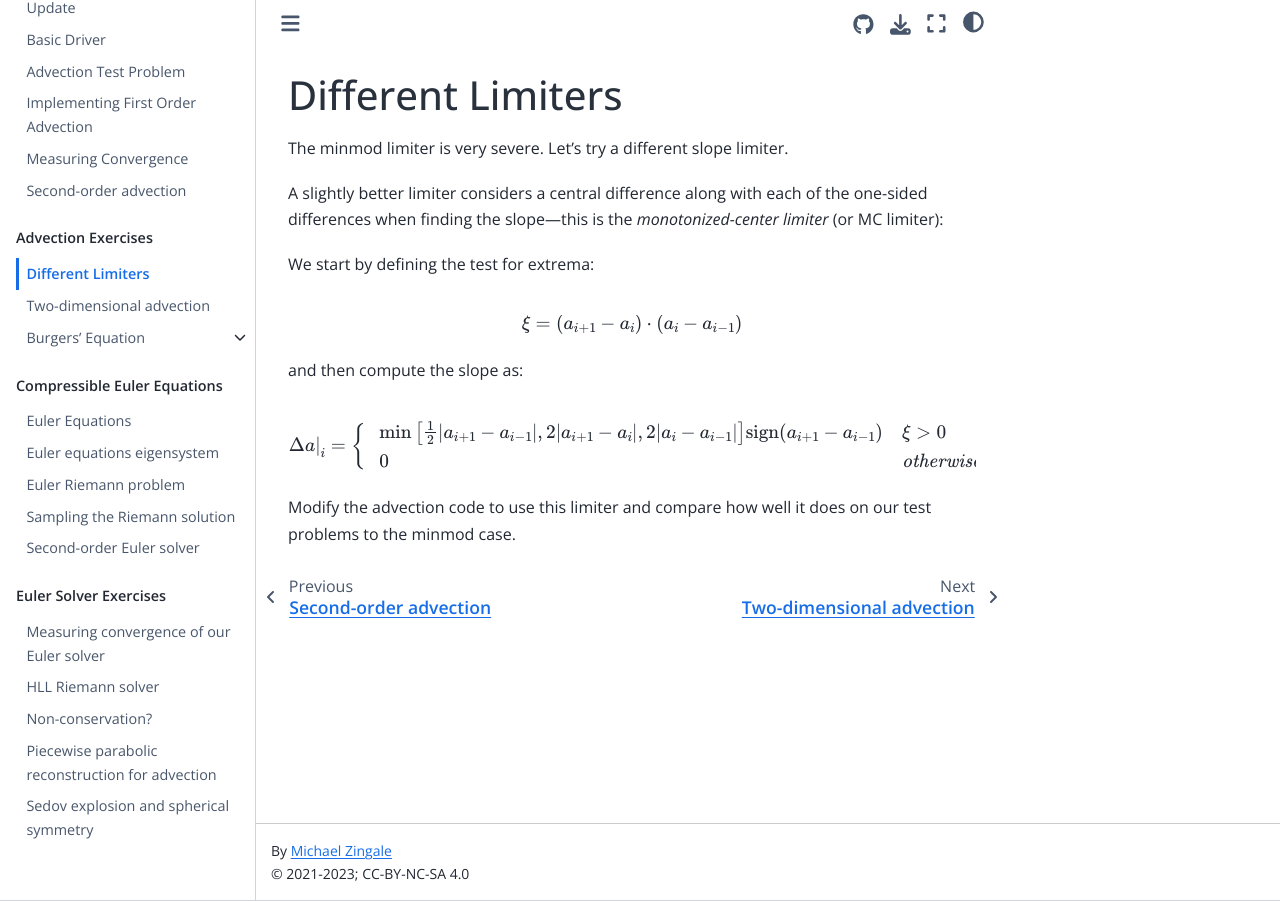
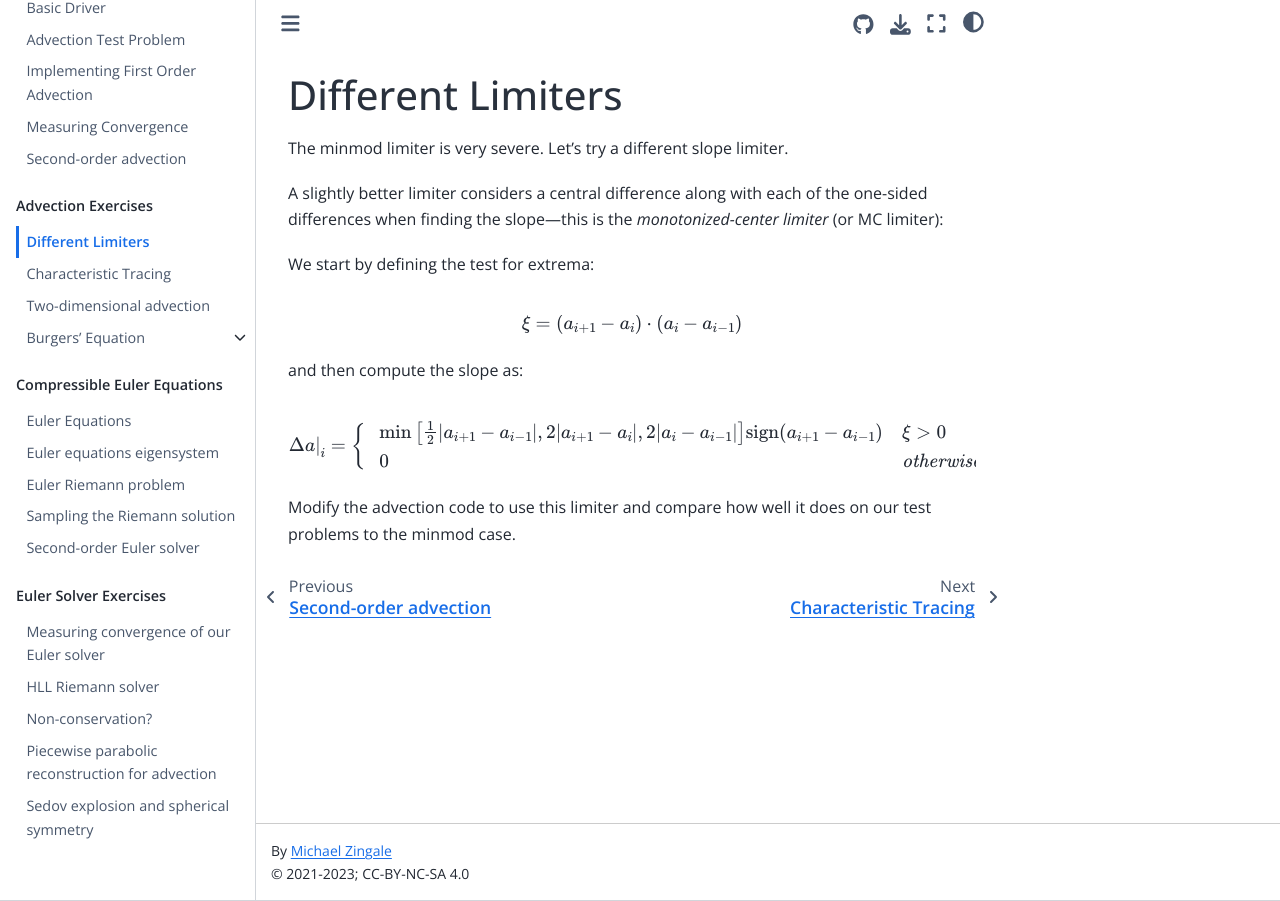
Before and after one commit to zingale/cca-summer-school, a Jupyter Book: the page built from content/advection/advection-exercises-limiter.md, in a window 1280 px wide. Built offline with Jupyter Book 1.0.4 settings and Sphinx 7.4.7 and the Sphinx Book theme 1.1.4, drawn with Linux system fonts in a browser that asks for light colours.

Commit message:
update toc

```diff
--- a/content/_toc.yml
+++ b/content/_toc.yml
@@ -20,6 +20,7 @@ parts:
   - caption: Advection Exercises
     chapters:
     - file: advection/advection-exercises-limiter
+    - file: advection/advection-exercises-characteristic-tracing
     - file: advection/advection-exercises-multid
     - file: advection/burgers
       sections:
```
